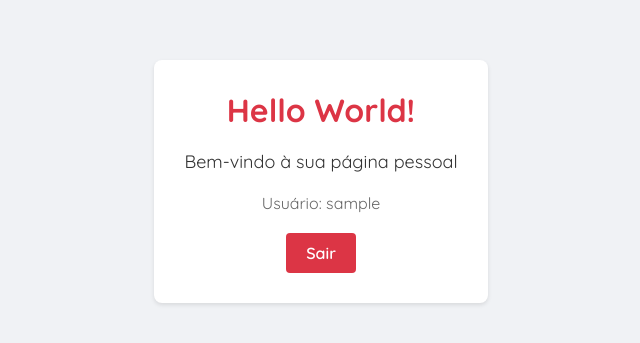
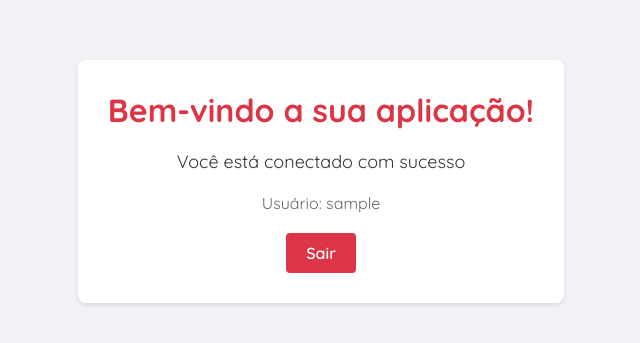
Before and after one commit to tarsosolon/IA, a plain HTML site: page hello.html in a window 1280 px wide. Shown: the part 219-562 px from the top of the page, without its empty margins (319-959 px from the left). Drawn offline with Linux system fonts and the light colour scheme; sample sign-in values are in the browser's storage.

Commit message:
Alterado texto da página de boas-vindas

```diff
--- a/hello.html
+++ b/hello.html
@@ -3,7 +3,7 @@
 <head>
     <meta charset="UTF-8">
     <meta name="viewport" content="width=device-width, initial-scale=1.0">
-    <title>Hello World</title>
+    <title>Bem-vindo</title>
     <link rel="preconnect" href="https://fonts.googleapis.com">
     <link rel="preconnect" href="https://fonts.gstatic.com" crossorigin>
     <link href="https://fonts.googleapis.com/css2?family=Quicksand:wght@300;400;500;600;700&display=swap" rel="stylesheet">
@@ -69,8 +69,8 @@
 </head>
 <body>
     <div class="container">
-        <h1>Hello World!</h1>
-        <p>Bem-vindo à sua página pessoal</p>
+        <h1>Bem-vindo a sua aplicação!</h1>
+        <p>Você está conectado com sucesso</p>
         <p class="user-info">Usuário: <span id="username"></span></p>
         <button class="logout-btn" onclick="logout()">Sair</button>
     </div>
```
